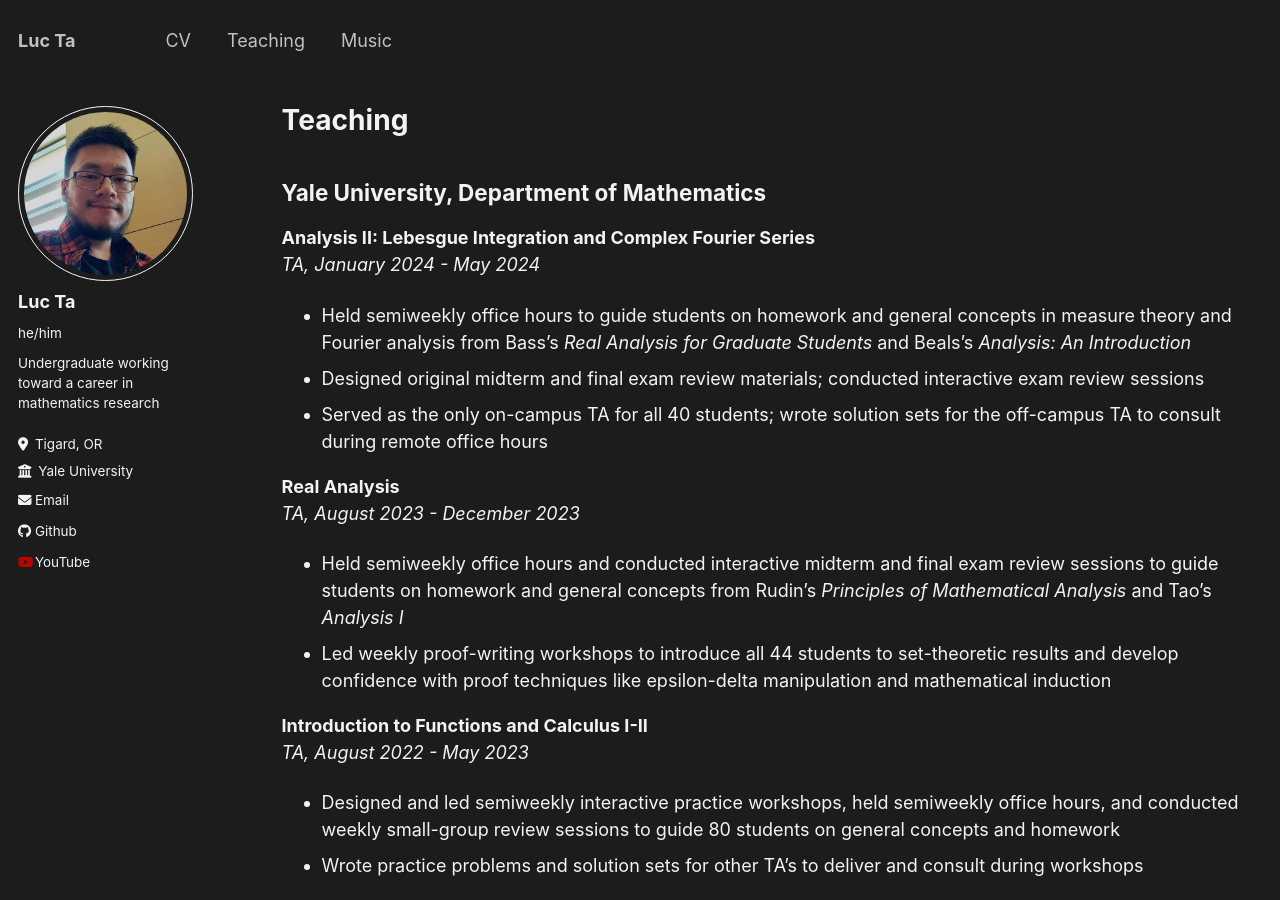
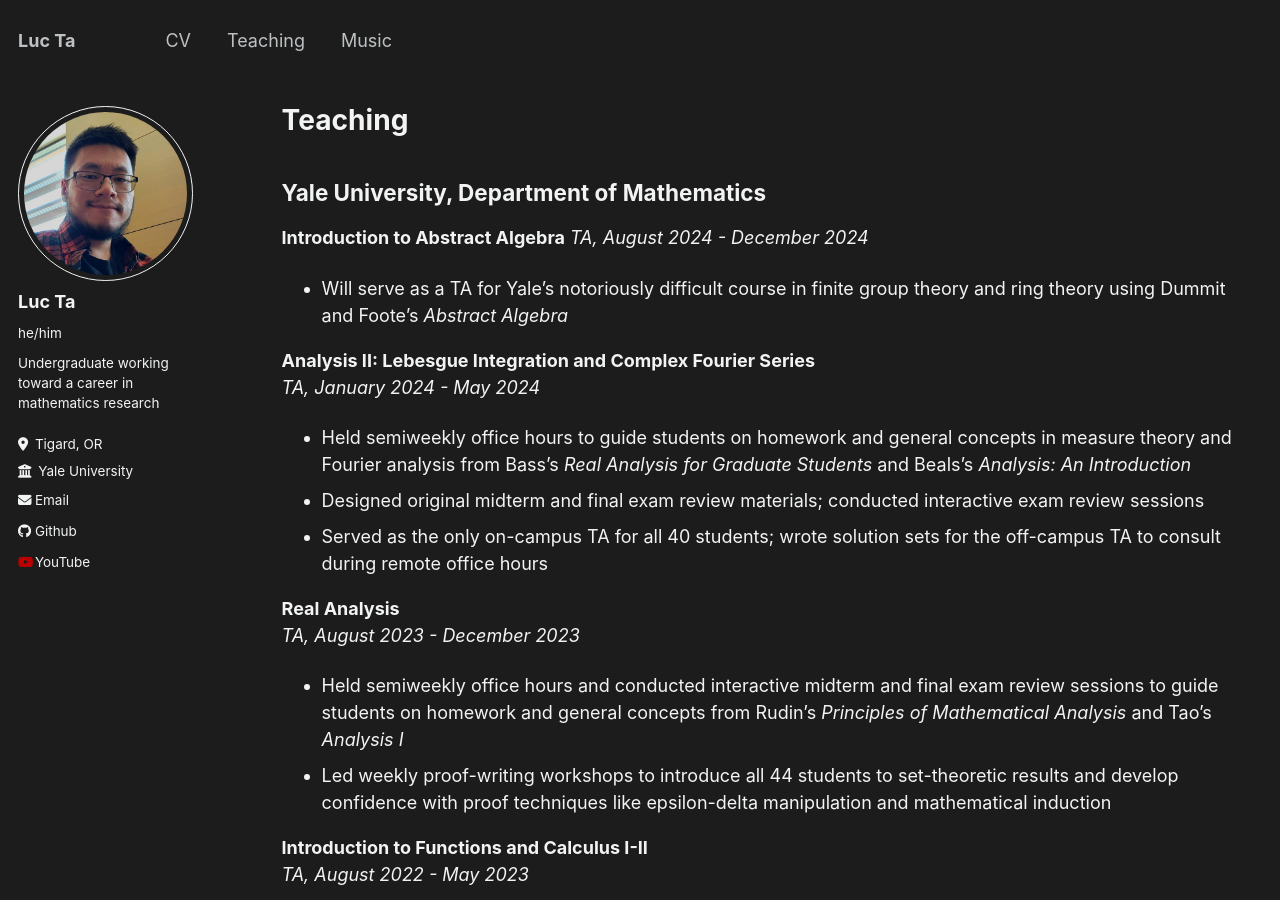
Before and after one commit to luc-ta/luc-ta.github.io, a Jekyll site: the page built from _pages/teaching.md, in a window 1280 px wide and 900 px high. Built offline with Jekyll 4.4.1, drawn with Linux system fonts in a browser that asks for light colours.

Commit message:
Update teaching.md

```diff
--- a/_pages/teaching.md
+++ b/_pages/teaching.md
@@ -8,6 +8,10 @@ author_profile: true
 {% include base_path %}
 
 ## Yale University, Department of Mathematics
+
+**Introduction to Abstract Algebra**
+_TA, August 2024 - December 2024_
+* Will serve as a TA for Yale's notoriously difficult course in finite group theory and ring theory using Dummit and Foote's _Abstract Algebra_
 
 **Analysis II: Lebesgue Integration and Complex Fourier Series**\
 _TA, January 2024 - May 2024_
```
